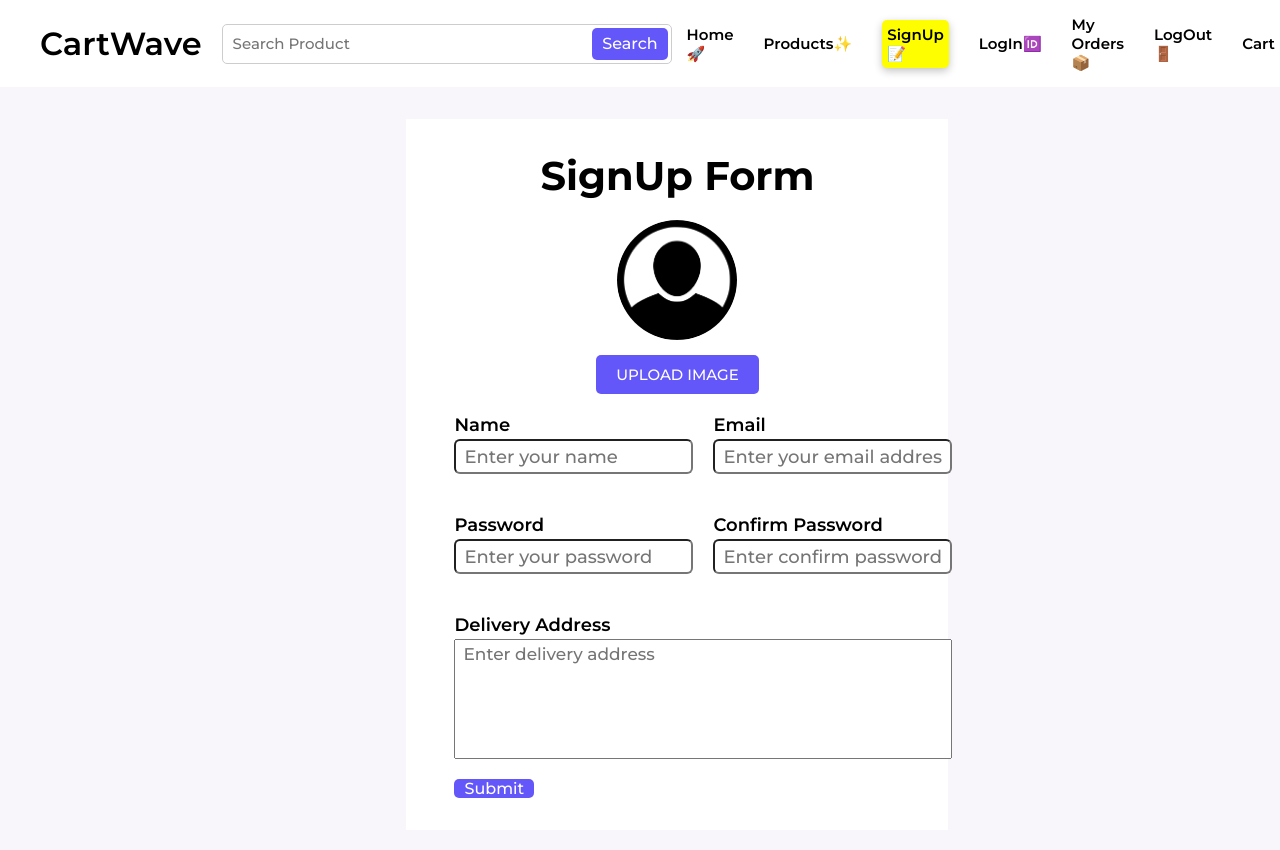
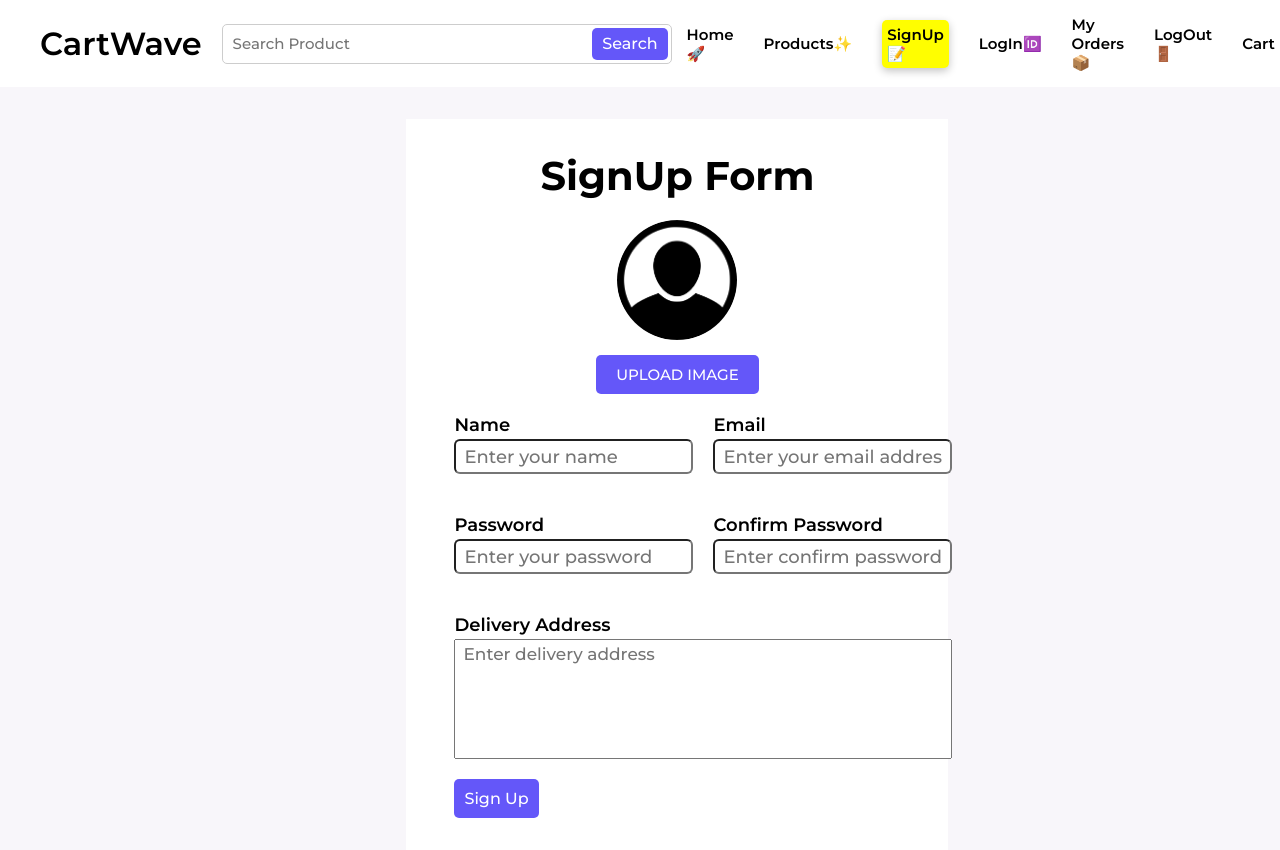
Before and after one commit to faisalkhandev/cartwave-e-commerce-web-app-, a React (Vite) app: page /signup in a window 1280 px wide. Shown: the top 850 px of the page. Built offline with nearby package versions, Linux system fonts and the light colour scheme; the HTML template or start-up script is replaced by a standard one.

Commit message:
feat: sign up feat added. api tested

```diff
--- a/src/components/Authentication/SignUp.css
+++ b/src/components/Authentication/SignUp.css
@@ -61,3 +61,9 @@
   padding: 4px 8px;
   outline: none;
 }
+
+.form_submit {
+  padding: 10px 10px;
+  display: flex;
+  flex-direction: column;
+}
--- a/src/components/Authentication/SignUp.jsx
+++ b/src/components/Authentication/SignUp.jsx
@@ -2,9 +2,10 @@ import "./SignUp.css";
 import user from "../../../public/user.png";
 
 import { useForm } from "react-hook-form";
-import z from "zod";
+import z, { set } from "zod";
 import { zodResolver } from "@hookform/resolvers/zod";
 import { useState } from "react";
+import { registerUser } from "../Services/userServices";
 
 const schema = z.object({
   name: z.string().min(5, { message: "Enter at least 5 characters" }),
@@ -24,8 +25,8 @@ const schema = z.object({
 
 const SignUp = () => {
   const [profilePic, setProfilePic] = useState(null);
+  const [formError, setFormError] = useState("");
 
-  console.log(profilePic);
   const {
     register,
     handleSubmit,
@@ -34,8 +35,14 @@ const SignUp = () => {
     resolver: zodResolver(schema),
   });
 
-  function onSubmit(formData) {
-    console.log(formData);
+  async function onSubmit(formData) {
+    try {
+      await registerUser(formData, profilePic);
+      console.log("data de laraaaa");
+    } catch (error) {
+      console.log(setFormError(error.response.data.message));
+      console.log("helo");
+    }
   }
   return (
     <section className="align_center form_page">
@@ -138,8 +145,10 @@ const SignUp = () => {
           </div>
         </div>
 
+        {formError && <em className="form_error">No form error</em>}
+
         <button className="search_button form_submit" type="submit">
-          Submit
+          Sign Up
         </button>
       </form>
     </section>
--- /dev/null
+++ b/src/components/Services/userServices.js
@@ -0,0 +1,12 @@
+import apiClient from "../utils/api-client";
+
+export function registerUser(user, profile) {
+  const body = new FormData();
+  body.append("name", user.name);
+  body.append("email", user.email);
+  body.append("password", user.password);
+  body.append("deliveryAddress", user.deliveryAddress);
+  body.append("profilePic", profile);
+
+  apiClient.post("/user/signup", body);
+}
```
